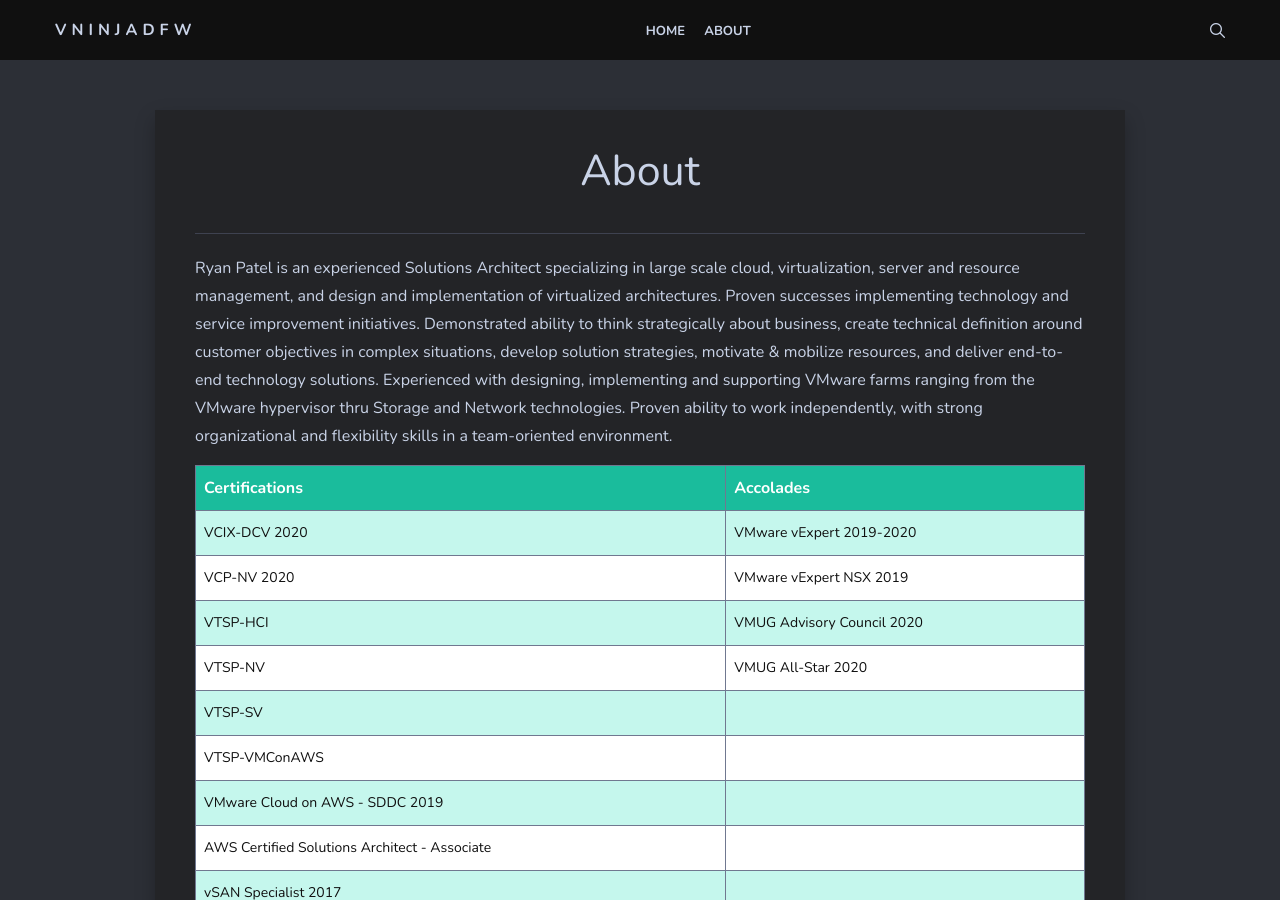
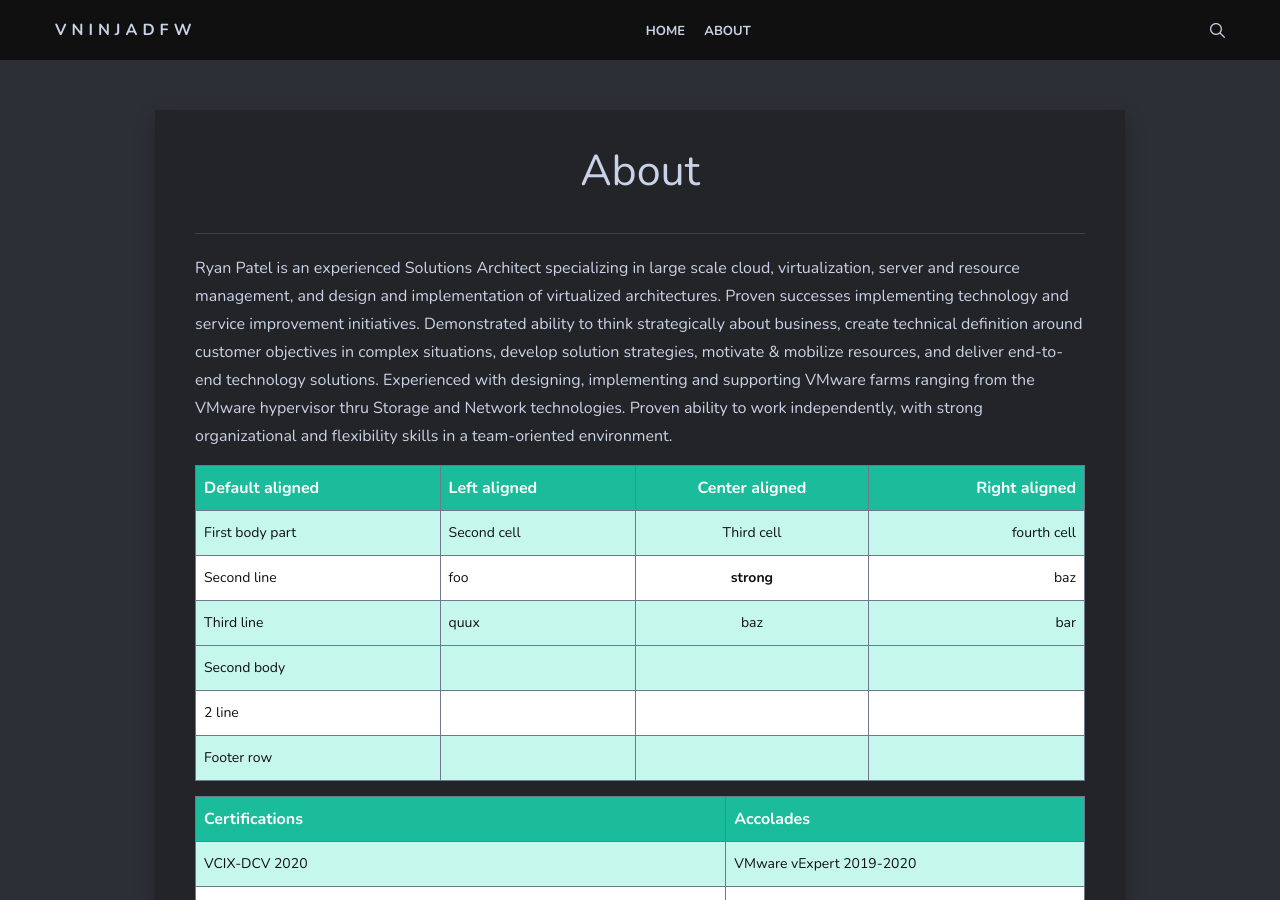
Before and after one commit to vNinjaDFW/vNinjaDFW.github.io, a Jekyll site: the page built from _pages/about.md, in a window 1280 px wide and 900 px high. Built offline with Jekyll 4.4.1, drawn with Linux system fonts in a browser that asks for light colours; nearby versions of some CDN libraries.

Commit message:
Add files via upload

```diff
--- a/_pages/about.md
+++ b/_pages/about.md
@@ -6,6 +6,21 @@
 ---
 
 Ryan Patel is an experienced Solutions Architect specializing in large scale cloud, virtualization, server and resource management, and design and implementation of virtualized architectures. Proven successes implementing technology and service improvement initiatives. Demonstrated ability to think strategically about business, create technical definition around customer objectives in complex situations, develop solution strategies, motivate & mobilize resources, and deliver end-to-end technology solutions. Experienced with designing, implementing and supporting VMware farms ranging from the VMware hypervisor thru Storage and Network technologies. Proven ability to work independently, with strong organizational and flexibility skills in a team-oriented environment.
+
+
+|---
+| Default aligned | Left aligned | Center aligned | Right aligned
+|-|:-|:-:|-:
+| First body part | Second cell | Third cell | fourth cell
+| Second line |foo | **strong** | baz
+| Third line |quux | baz | bar
+|---
+| Second body
+| 2 line
+|===
+| Footer row
+
+
 
 | Certifications | Accolades |
 |------------ | -------------|
```
